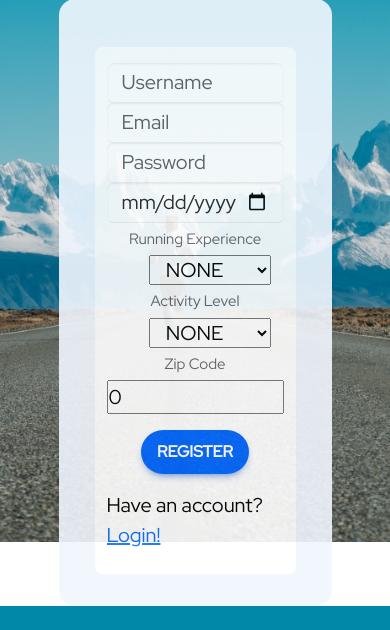
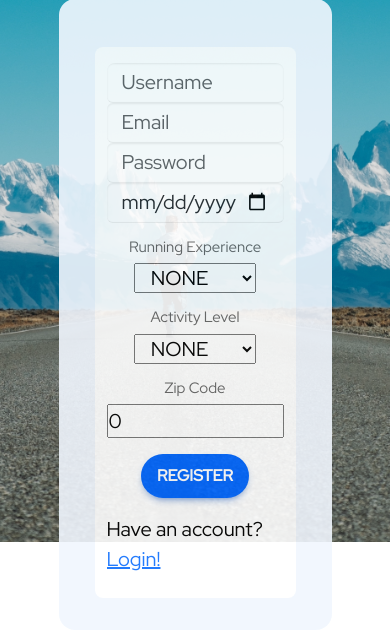
Before and after one commit to PhaseRUN/PhaseRUN-Capstone, a Spring Boot app: page /register in a window 390 px wide. Shown: the part 302-932 px from the top of the page. Before the commit the page ends 908 px from the top, so only its background shows below. Run offline with Spring Boot 4, Linux system fonts and the light colour scheme; some of the project's set-up classes (security, data sources, template engines, error pages and the like) are left out, and stand-ins take their place; some libraries are stand-ins or nearby versions.

Commit message:
fixing sizing for register small view

```diff
--- a/src/main/resources/static/css/register.css
+++ b/src/main/resources/static/css/register.css
@@ -171,7 +171,7 @@
         font-size: 20px;
         display: flex;
         justify-content: center;
-        margin-left: 30px;
+        /*margin-left: 30px;*/
    }
 
     .act-lvl {
@@ -179,7 +179,7 @@
         font-size: 20px;
         display: flex;
         justify-content: center;
-        margin-left: 30px;
+        /*margin-left: 30px;*/
     }
 
     .zip-sm {
--- a/src/main/resources/templates/visitors/register.html
+++ b/src/main/resources/templates/visitors/register.html
@@ -29,7 +29,7 @@
 
                     <label class="visually-hidden" for="date-of-birth">DOB</label>
                     <input class="form-control input" type="date" id="date-of-birth" name="date-of-birth" placeholder="DOB mm/dd/yyyy"/>
-                    <div class="act-sm row align-items-center justify-content-center px-4">
+                    <div class="act-sm row align-items-center justify-content-center px-4 pt-2">
                         <label for="running-exp" class="subtitle-run col-xl col-lg-10 text-center text-xl-start">Running Experience</label>
                         <select id="running-exp" class="run-exp col-3 h-2" th:field="*{runningExp}">
                             <option th:each="runningExp : ${T(com.codeup.phaserun.models.User.RunningExpEnum).values()}"
@@ -39,7 +39,7 @@
                             </option>
                         </select>
                     </div>
-                    <div class="act-sm row align-items-center justify-content-center px-4">
+                    <div class="act-sm row align-items-center justify-content-center px-4 py-2">
                         <label for="activity-level" class="subtitle-act col-xl col-lg-10 text-center text-xl-start">Activity Level</label>
                         <select id="activity-level" class="act-lvl col-3 h-2" th:field="*{activityLvl}">
                             <option th:each="activityLvl : ${T(com.codeup.phaserun.models.User.ActivityLvlEnum).values()}"
```
